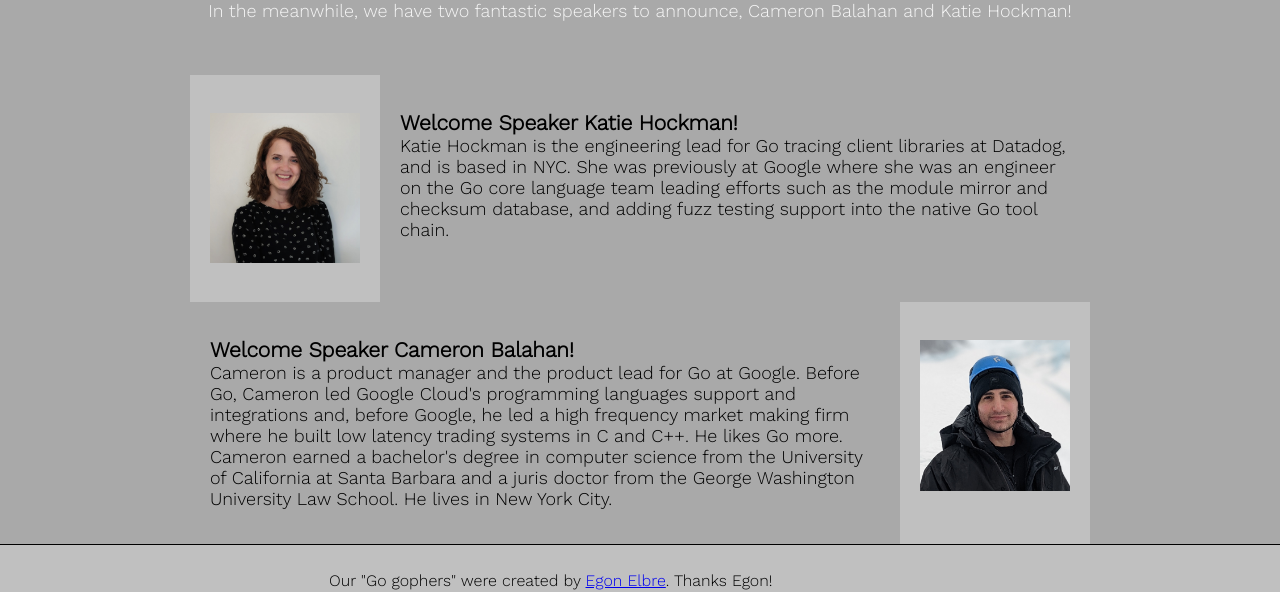
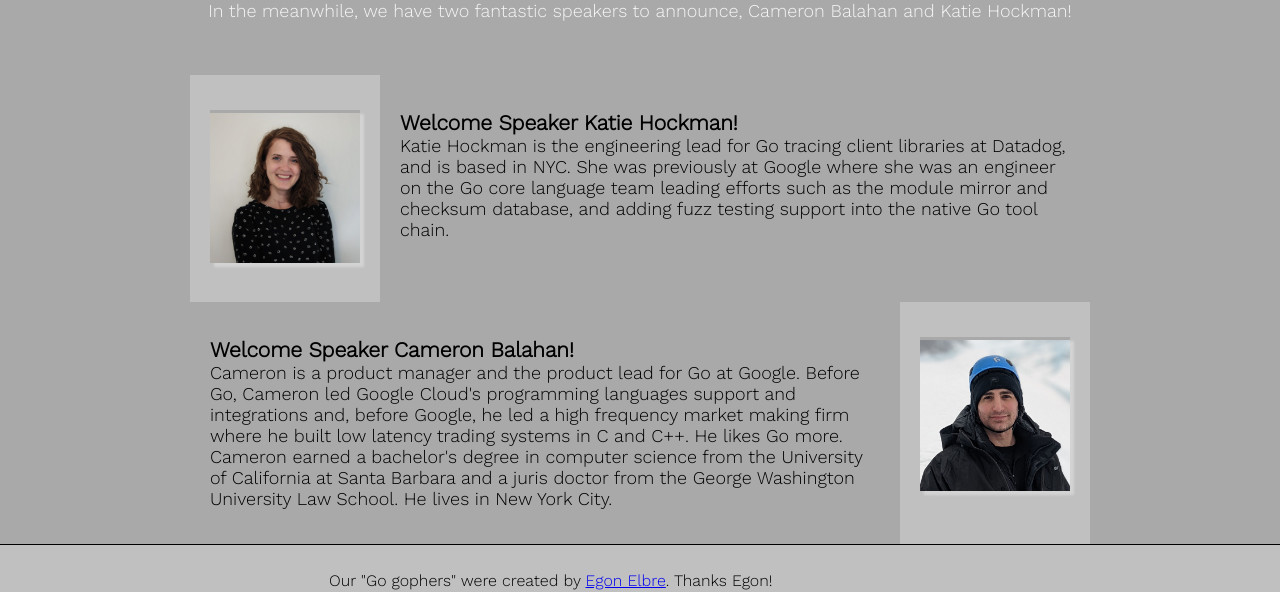
Before and after one commit to gothamgo/gothamgo.github.io, a Jekyll site: the page built from test/testpage.html, in a window 1280 px wide. Shown: the part 845-1437 px from the top of the page. Built offline with Jekyll 4.4.1, drawn with Linux system fonts in a browser that asks for light colours.

Commit message:
Update feature_panel.html

```diff
--- a/_includes/feature_panel.html
+++ b/_includes/feature_panel.html
@@ -31,7 +31,8 @@
   }
   div.feature-image img {
     padding: 3px 0px 0px 0px;
-    /* box-shadow: 4px 4px 2px lightgrey; */
+    box-shadow: 4px 4px 2px lightgrey;
+    background-color: DarkGrey;
   }
 </style>
 
```
